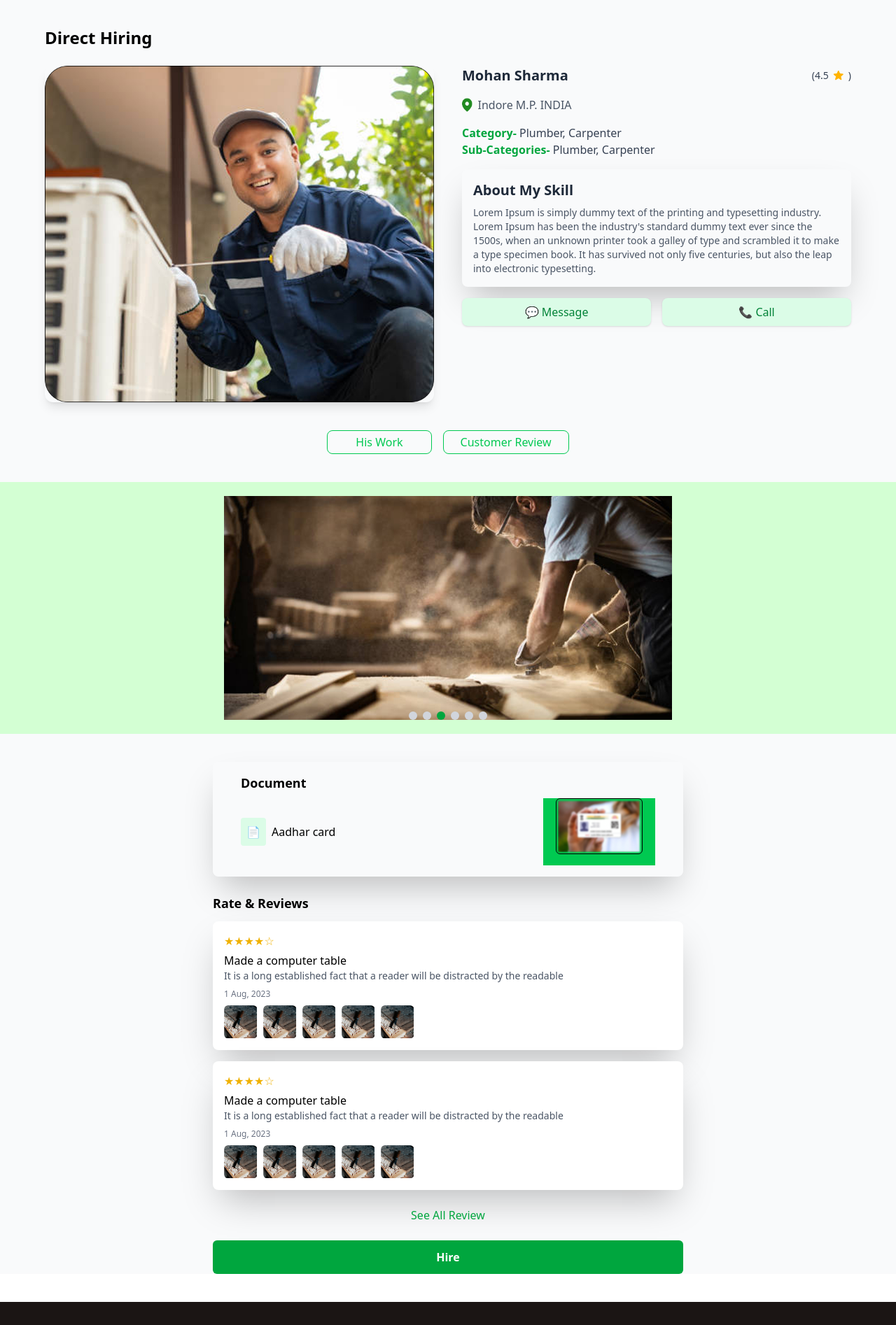
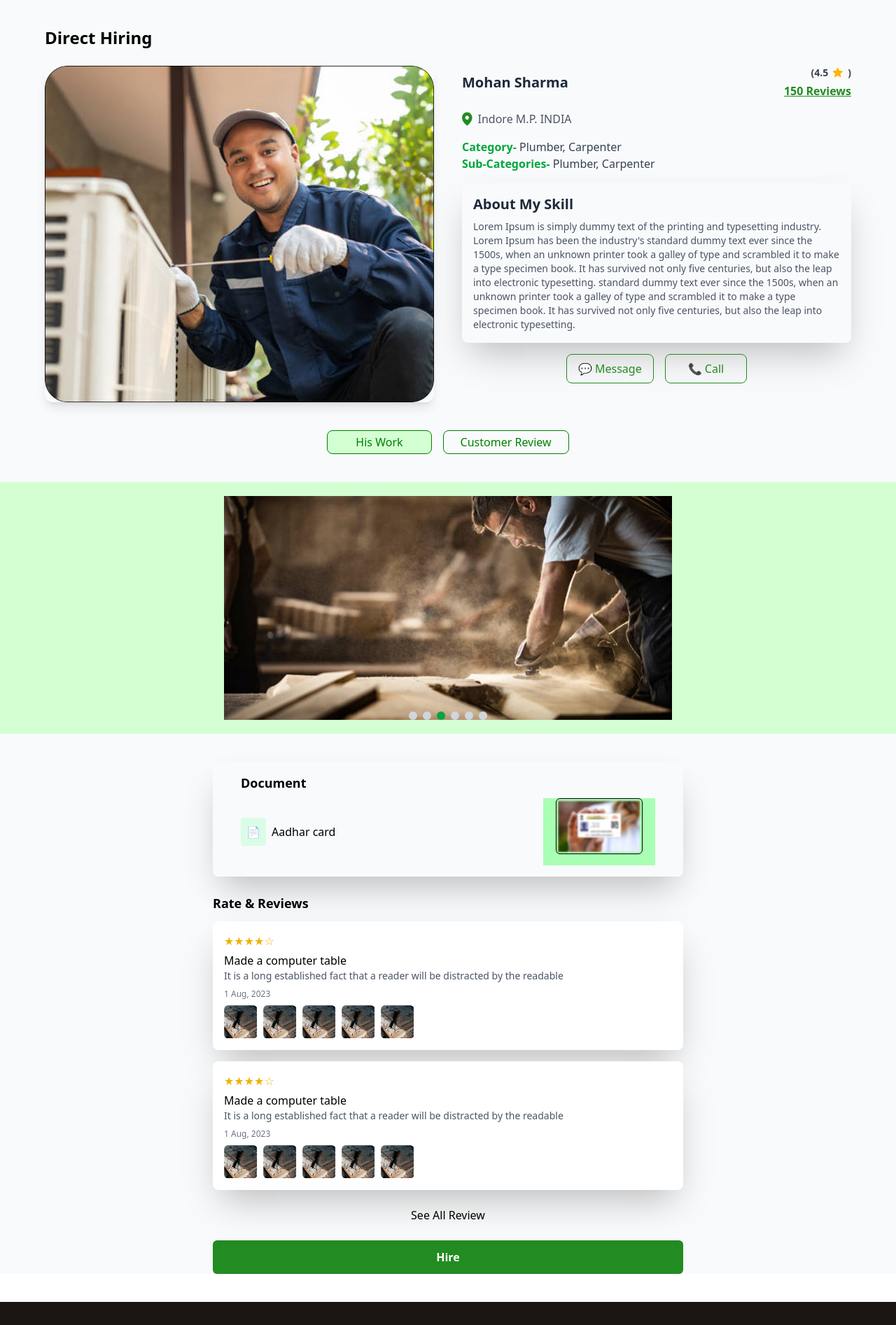
Before and after one commit to php2700/bharatweb, a React (Vite) app: page /service-provider-hire-detail in a window 1280 px wide. Shown: the part 526-2420 px from the top of the page at 70% size. Built offline with nearby package versions, Linux system fonts and the light colour scheme.

Commit message:
changes css

```diff
--- a/src/app/directHiring/User/PaymentConfirmation.jsx
+++ b/src/app/directHiring/User/PaymentConfirmation.jsx
@@ -7,7 +7,7 @@ export default function PaymentConfirmation() {
   return (
     <>
       <Header />
-      <div className="min-h-screen   bg-gray-50">
+      <div className="min-h-screen p-4  bg-gray-50">
         <div className="w-full max-w-6xl mx-auto flex justify-start mb-4">
           <button className="text-green-600 text-sm hover:underline">
             &lt; Back
@@ -64,8 +64,8 @@ export default function PaymentConfirmation() {
             className="absolute left-1/2 top-1/2 transform -translate-x-1/2 -translate-y-1/2 h-full object-cover"
           />
         </div>
-        <Footer />
       </div>
+      <Footer />
     </>
   );
 }
--- a/src/app/directHiring/User/ServiceProviderHireDetail.jsx
+++ b/src/app/directHiring/User/ServiceProviderHireDetail.jsx
@@ -44,10 +44,19 @@ export default function ServiceProviderHireDetail() {
                 <div className="text-lg sm:text-xl font-semibold text-gray-800">
                   Mohan Sharma
                 </div>
-                <div className="flex items-center text-sm text-gray-700">
-                  <span>(4.5</span>
-                  <img className="h-5 w-5 mx-1" src={ratingImg} alt="Rating" />
-                  <span>)</span>
+                <div className="flex flex-col gap-1 items-end">
+                  <div className="flex items-center text-sm  text-gray-700">
+                    <span className="font-semibold">(4.5</span>
+                    <img
+                      className="h-5 w-5 mx-1"
+                      src={ratingImg}
+                      alt="Rating"
+                    />
+                    <span className="font-semibold">)</span>
+                  </div>
+                  <div className="text-[#228B22] underline font-semibold">
+                    150 Reviews
+                  </div>
                 </div>
               </div>
 
@@ -86,15 +95,18 @@ export default function ServiceProviderHireDetail() {
                   printer took a galley of type and scrambled it to make a type
                   specimen book. It has survived not only five centuries, but
                   also the leap into electronic typesetting.
+                   standard dummy text ever since the 1500s, when an unknown
+                  printer took a galley of type and scrambled it to make a type
+                  specimen book. It has survived not only five centuries, but
+                  also the leap into electronic typesetting.
                 </p>
               </div>
 
-              {/* Action Buttons */}
-              <div className="flex gap-4">
-                <button className="flex-1 flex items-center justify-center gap-2 bg-green-100 text-green-700 font-medium py-2 px-4 rounded-lg shadow hover:bg-green-200">
+              <div className="flex justify-center gap-4">
+                <button className="border border-[#228B22] text-[#228B22] font-medium py-2 px-4 rounded-lg">
                   💬 Message
                 </button>
-                <button className="flex-1 flex items-center justify-center gap-2 bg-green-100 text-green-700 font-medium py-2 px-4 rounded-lg shadow hover:bg-green-200">
+                <button className="border border-[#228B22] text-[#228B22] font-medium py-2 px-8 rounded-lg">
                   📞 Call
                 </button>
               </div>
@@ -102,10 +114,10 @@ export default function ServiceProviderHireDetail() {
           </div>
 
           <div className="flex justify-center gap-4 my-10">
-            <button className="py-1 px-10 rounded-lg border text-green-500 cursor-pointer">
+            <button className="py-1 px-10 bg-[#D3FFD3] rounded-lg border text-[#008000] cursor-pointer">
               His Work
             </button>
-            <button className="py-1 px-6 rounded-lg border text-green-500 cursor-pointer">
+            <button className="py-1 px-6 rounded-lg border text-[#008000] cursor-pointer">
               Customer Review
             </button>
           </div>
--- a/src/app/directHiring/User/ServiceProviderHisWork.jsx
+++ b/src/app/directHiring/User/ServiceProviderHisWork.jsx
@@ -48,7 +48,7 @@ export default function ServiceProviderHisWork() {
               <span className="bg-green-100 p-2 rounded">📄</span>
               <span className="font-medium">Aadhar card</span>
             </div>
-            <div className="bg-green-500 h-24 w-40 flex justify-center">
+            <div className="bg-[#A9FFB3] h-24 w-40 flex justify-center">
               <img
                 src={aadharImg}
                 alt="Document"
@@ -106,13 +106,13 @@ export default function ServiceProviderHisWork() {
         </div>
 
         <div className="text-center">
-          <button className="text-green-600 font-medium hover:underline">
+          <button className=" font-medium hover:underline">
             See All Review
           </button>
         </div>
 
         <div className="text-center">
-          <button className="bg-green-600 hover:bg-green-700 text-white w-full px-10 py-3 rounded-md font-semibold">
+          <button className="bg-[#228B22]  text-white w-full px-10 py-3 rounded-md font-semibold">
             Hire
           </button>
         </div>
```
